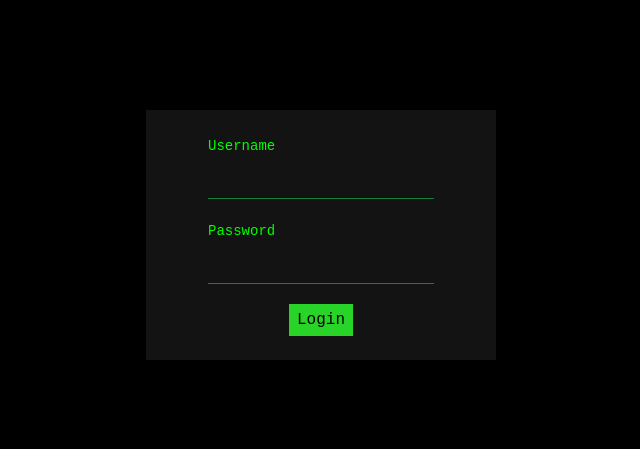
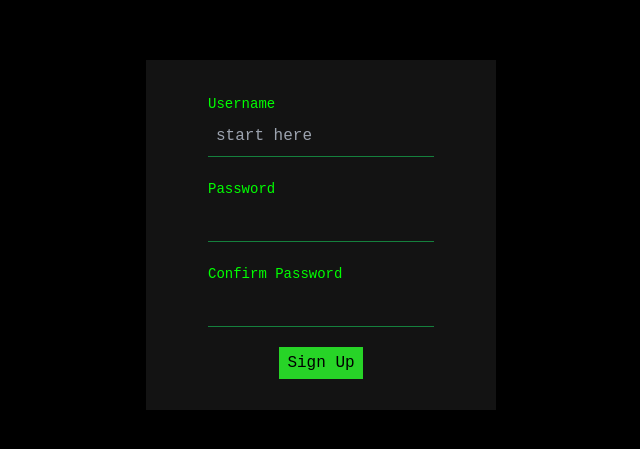
Before and after one commit to sahilyadav516/ChatFree, a React (Create React App) app: page / in a window 1280 px wide. Shown: the part 165-614 px from the top of the page, without its empty margins (319-959 px from the left). Built offline with nearby package versions, Linux system fonts and the light colour scheme.

Commit message:
SignUp frontend completed

```diff
--- a/src/App.js
+++ b/src/App.js
@@ -4,6 +4,7 @@ import Chatbox from './components/ChatBox';
 import Welcome from './components/welcome';
 import RainEffect from './rainEffect';
 import Login from './login';
+import SignUp from './signup';
 function App() {
   const [showWelcome,setshowWelcome]=useState(false);
   const [showChatBox,setshowChatBox]=useState(false);
@@ -29,7 +30,7 @@ function App() {
           {/* {<RainEffect chatBox={showChatBox} welcome={showWelcome}/>} */}
           {/* {showWelcome && <Welcome message={"Welcome to ChatFree"}/>} */}
           {/* {showChatBox&&<Chatbox/> } */}
-          <Login/>
+          <SignUp/>
       </div>
       </>
   );
--- /dev/null
+++ b/src/signup/index.js
@@ -0,0 +1,58 @@
+import { useState,useEffect } from "react";
+export default function SignUp()
+{
+    const [username,setUsername]=useState('');
+    const [password,setPassword]=useState('');
+    const [confpassword,setConfPassword]=useState('');
+    const [passcheck,setPassCheck]=useState(true);
+    let handleSubmit=(e)=>{
+        e.preventDefault();
+        if(confpassword!==password)
+        {
+            setPassCheck(false);
+        }
+        else{
+            alert("Success");
+        }
+
+    }
+    useEffect(()=>{
+        if(confpassword!==password)
+        {
+            setPassCheck(false);
+        }
+        else
+            setPassCheck(true);
+    },[confpassword])
+    return (
+        <div className="
+            h-[350px] w-[350px] flex justify-center items-center
+            bg-[#3d3d3d52]
+            backdrop-blur-sm
+        ">
+            <form onSubmit={handleSubmit}>
+                <label className="text-sm">Username</label><br />
+                <input type="text" name="username" required placeholder="start here"
+                className="mb-5 bg-inherit outline-none border-b-[.1px] border-green-700 p-2 focus:border-green-400 focus:bg-[#3d3d3d76]"
+                onChange={(e)=>{setUsername(e.target.value)}}
+                pattern="[a-zA-Z0-9@]+[\s]*"
+                /><br />
+                <label className="text-sm">Password</label><br />
+                <input type="password" name="password" required
+                className=" mb-5 bg-inherit outline-none border-b-[.1px] border-green-700 p-2 focus:border-green-400 focus:bg-[#3d3d3d76]"
+                onChange={(e)=>{setPassword(e.target.value)}}
+                /><br />
+                <label className="text-sm">Confirm Password</label><br />
+                <input type="password" name="confirmpassword" required
+                className={`${passcheck?"":"!border-[red]"} bg-inherit outline-none border-b-[.1px] border-green-700 p-2 focus:border-green-400 focus:bg-[#3d3d3d76]`}
+                onChange={(e)=>{setConfPassword(e.target.value)}}
+                /><br />
+                {!passcheck && <div className="text-xs text-[#ff0909]">enter same password</div>}
+                <div className="flex justify-center mt-5">
+                    <button type="submit" className="bg-[#27d427] py-1 px-2 text-black">Sign Up</button>
+                </div>
+
+            </form>
+        </div>
+    )
+}
```
